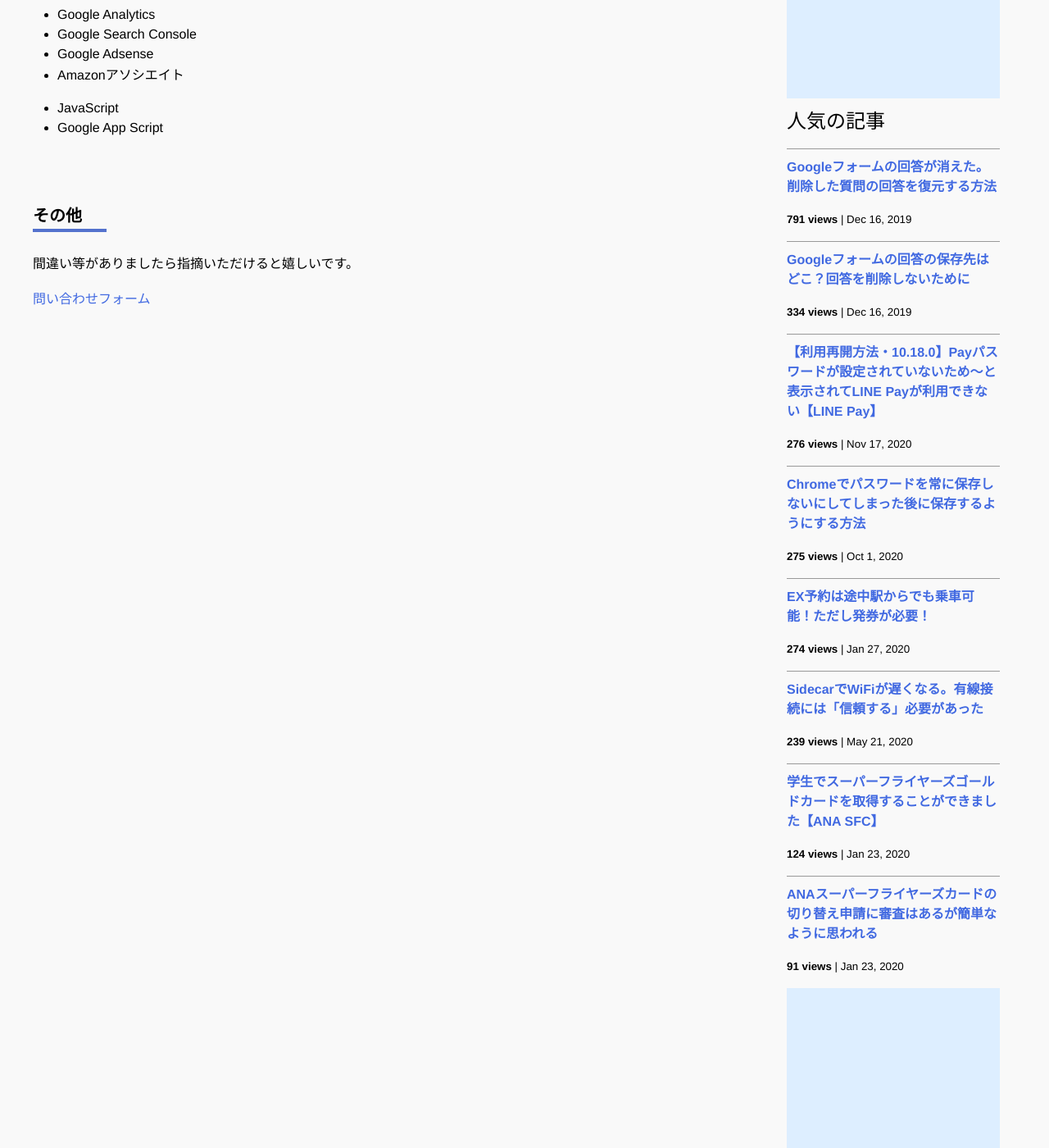
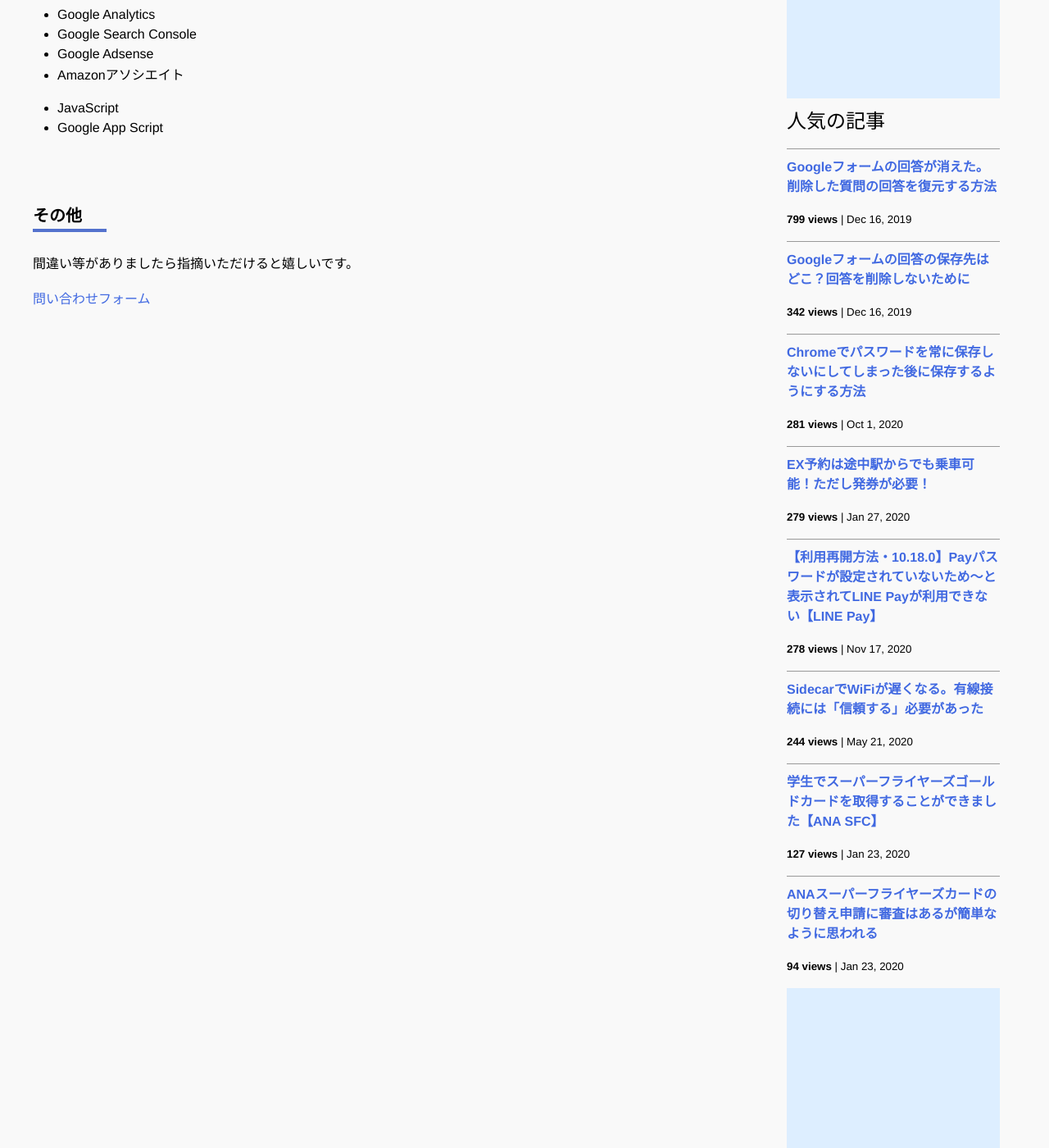
Before and after one commit to iwanaminami/shoyaiwaname, a Jekyll site: the page built from about.markdown, in a window 1280 px wide and 1400 px high, scrolled down 693 px. Shown: the whole window at 82% size. Built offline with Jekyll 4.4.1, drawn with Linux system fonts in a browser that asks for light colours; nearby versions of some CDN libraries; comment, search, counter and statistics services are not loaded.

Commit message:
a new commit message

```diff
--- a/_data/popularposts.yml
+++ b/_data/popularposts.yml
@@ -1,17 +1,17 @@
 side:
-  - view: 791
+  - view: 799
     url: /2019/12/16/restore-googleform.html
-  - view: 334
+  - view: 342
     url: /2019/12/16/googleform-answers.html
-  - view: 276
+  - view: 281
+    url: /2020/10/01/googlepassword.html
+  - view: 279
+    url: /2020/01/27/ex-rideontheway.html
+  - view: 278
     url: /2020/11/17/linepay.html
-  - view: 275
-    url: /2020/10/01/googlepassword.html
-  - view: 274
-    url: /2020/01/27/ex-rideontheway.html
-  - view: 239
+  - view: 244
     url: /2020/05/21/sidecar-via-cable.html
-  - view: 124
+  - view: 127
     url: /2020/01/23/sfcgold.html
-  - view: 91
+  - view: 94
     url: /2020/01/23/sfc-judge.html
```
